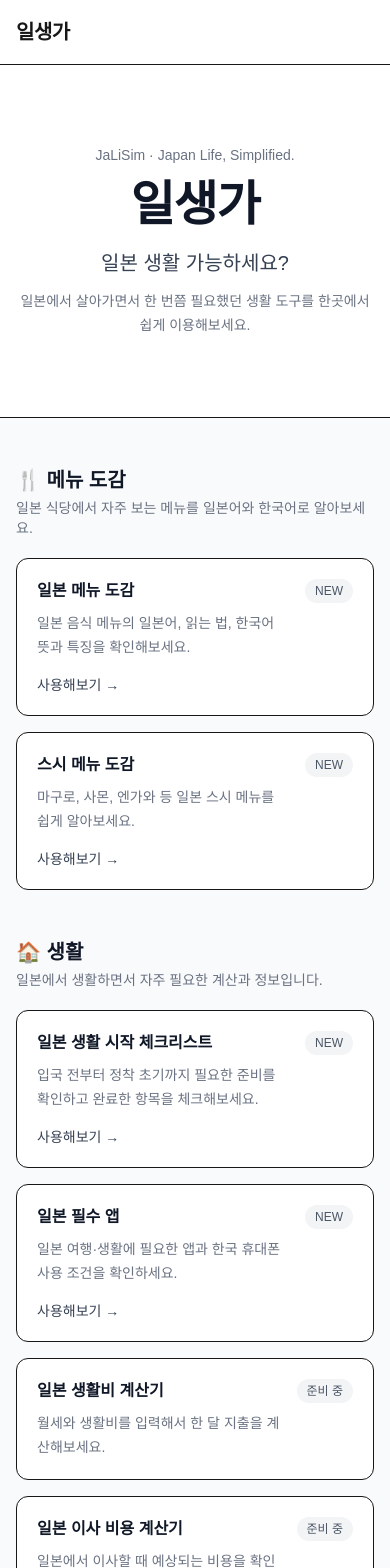
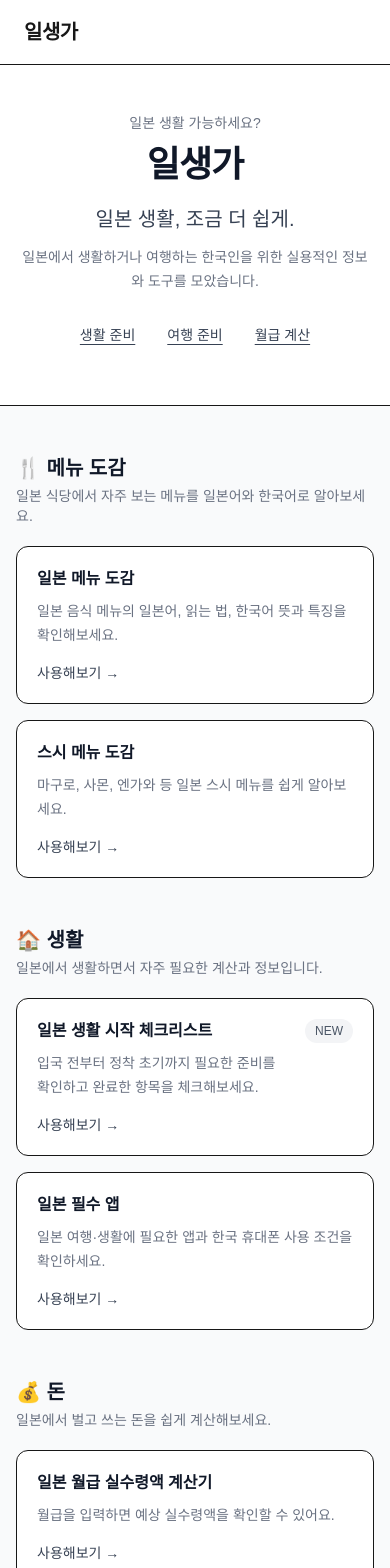
Before and after one commit to PARK-SUNGJUN-618/ilsengga, a Next.js app: page / in a window 390 px wide. Shown: the top 1568 px of the page. Built offline with nearby package versions, Linux system fonts and the light colour scheme.

Commit message:
ilsengga-Improve home page navigation and discoverability

```diff
--- a/app/components/Header.tsx
+++ b/app/components/Header.tsx
@@ -4,7 +4,7 @@ export default function Header() {
   return (
     <header className="border-b bg-white">
       <div className="mx-auto flex h-16 max-w-6xl items-center justify-between px-4">
-        <Link href="/" className="text-xl font-bold tracking-tight">
+        <Link href="/" className="inline-flex min-h-11 items-center rounded px-2 text-xl font-bold tracking-tight focus-visible:outline-2 focus-visible:outline-offset-4 focus-visible:outline-gray-900">
           일생가
         </Link>
 
--- a/app/components/ToolCard.tsx
+++ b/app/components/ToolCard.tsx
@@ -44,7 +44,7 @@ export default function ToolCard({
   return (
     <Link
       href={href}
-      className="group block rounded-xl border bg-white p-5 transition hover:-translate-y-1 hover:border-gray-300 hover:shadow-md"
+      className={`group block rounded-xl border bg-white p-5 transition hover:-translate-y-1 hover:border-gray-300 hover:shadow-md${href !== "/coming-soon" ? " focus-visible:outline-2 focus-visible:outline-offset-4 focus-visible:outline-gray-900" : ""}`}
     >
       {content}
     </Link>
--- a/app/page.tsx
+++ b/app/page.tsx
@@ -1,5 +1,26 @@
+import type { Metadata } from "next";
+import Link from "next/link";
+import { SITE_URL } from "@/lib/site";
 import Header from "./components/Header";
 import CategorySection from "./components/CategorySection";
+
+const title = "일생가 | 일본 생활·여행 정보와 도구";
+const description =
+  "일본 생활과 여행을 준비하는 한국인을 위한 체크리스트, 메뉴 도감, 필수 앱과 월급 실수령액 계산기를 제공합니다.";
+
+export const metadata: Metadata = {
+  title: { absolute: title },
+  description,
+  alternates: { canonical: SITE_URL },
+  openGraph: {
+    title,
+    description,
+    url: SITE_URL,
+    siteName: "일생가",
+    locale: "ko_KR",
+    type: "website",
+  },
+};
 
 const categories = [
   {
@@ -11,14 +32,12 @@ const categories = [
         description:
           "일본 음식 메뉴의 일본어, 읽는 법, 한국어 뜻과 특징을 확인해보세요.",
         href: "/food",
-        badge: "NEW",
       },
       {
         title: "스시 메뉴 도감",
         description:
           "마구로, 사몬, 엔가와 등 일본 스시 메뉴를 쉽게 알아보세요.",
         href: "/food/sushi",
-        badge: "NEW",
       },
     ],
   },
@@ -39,7 +58,6 @@ const categories = [
         description:
           "일본 여행·생활에 필요한 앱과 한국 휴대폰 사용 조건을 확인하세요.",
         href: "/apps",
-        badge: "NEW",
       },
       {
         title: "일본 생활비 계산기",
@@ -62,7 +80,6 @@ const categories = [
         title: "일본 월급 실수령액 계산기",
         description: "월급을 입력하면 예상 실수령액을 확인할 수 있어요.",
         href: "/tools/salary",
-        badge: "NEW",
       },
       {
         title: "일본 연봉 계산기",
@@ -110,34 +127,60 @@ const categories = [
   },
 ];
 
+// Keep planned tools in the data, but show only available tools on the home page.
+const visibleCategories = categories
+  .map((category) => ({
+    ...category,
+    tools: category.tools.filter((tool) => tool.href !== "/coming-soon"),
+  }))
+  .filter((category) => category.tools.length > 0);
+
+const shortcuts = [
+  { label: "생활 준비", href: "/checklist/japan-life" },
+  { label: "여행 준비", href: "/checklist/japan-travel" },
+  { label: "월급 계산", href: "/tools/salary" },
+];
+
 export default function Home() {
   return (
     <>
       <Header />
       <main className="min-h-screen bg-gray-50">
         <section className="border-b bg-white">
-          <div className="mx-auto max-w-6xl px-4 py-20 text-center">
+          <div className="mx-auto max-w-6xl px-4 py-12 text-center sm:py-20">
             <p className="text-sm font-medium text-gray-500">
-              JaLiSim · Japan Life, Simplified.
+              일본 생활 가능하세요?
             </p>
 
-            <h1 className="mt-4 text-5xl font-bold tracking-tight text-gray-900 sm:text-6xl">
+            <h1 className="mt-3 text-4xl font-bold tracking-tight text-gray-900 sm:mt-4 sm:text-6xl">
               일생가
             </h1>
 
             <p className="mt-5 text-xl font-medium text-gray-700">
-              일본 생활 가능하세요?
+              일본 생활, 조금 더 쉽게.
             </p>
 
             <p className="mx-auto mt-3 max-w-xl text-sm leading-6 text-gray-500 sm:text-base">
-              일본에서 살아가면서 한 번쯤 필요했던 생활 도구를 한곳에서 쉽게
-              이용해보세요.
+              일본에서 생활하거나 여행하는 한국인을 위한 실용적인 정보와 도구를
+              모았습니다.
             </p>
+
+            <nav aria-label="주요 기능 바로가기" className="mt-5 flex flex-wrap justify-center gap-x-4 gap-y-1">
+              {shortcuts.map((shortcut) => (
+                <Link
+                  key={shortcut.href}
+                  href={shortcut.href}
+                  className="inline-flex min-h-11 items-center rounded px-2 text-sm font-medium text-gray-700 underline underline-offset-4 hover:text-gray-900 focus-visible:outline-2 focus-visible:outline-offset-4 focus-visible:outline-gray-900"
+                >
+                  {shortcut.label}
+                </Link>
+              ))}
+            </nav>
           </div>
         </section>
 
         <div className="mx-auto max-w-6xl px-4 pb-20">
-          {categories.map((category) => (
+          {visibleCategories.map((category) => (
             <CategorySection
               key={category.title}
               title={category.title}
```
